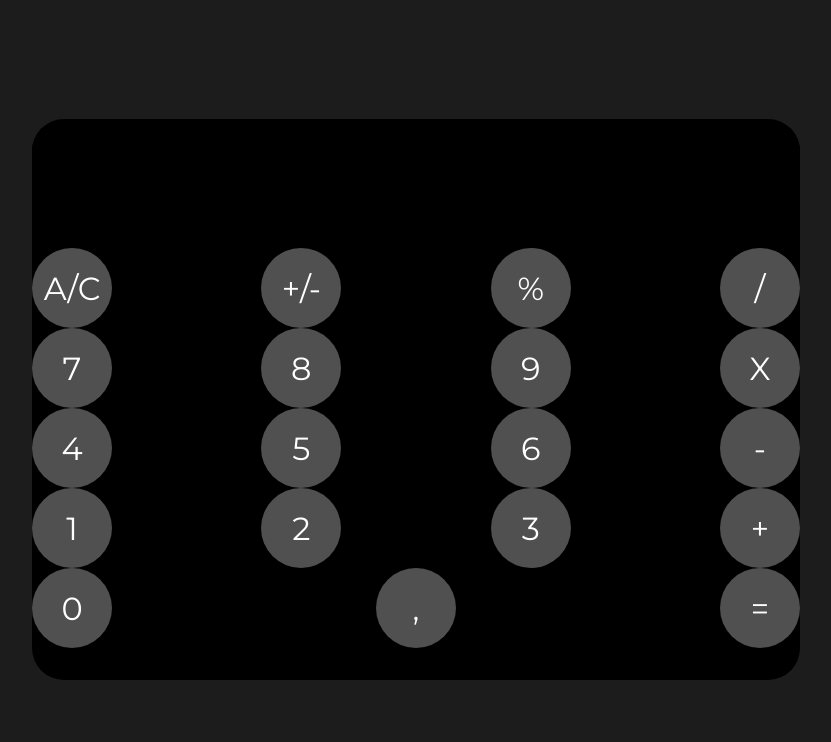
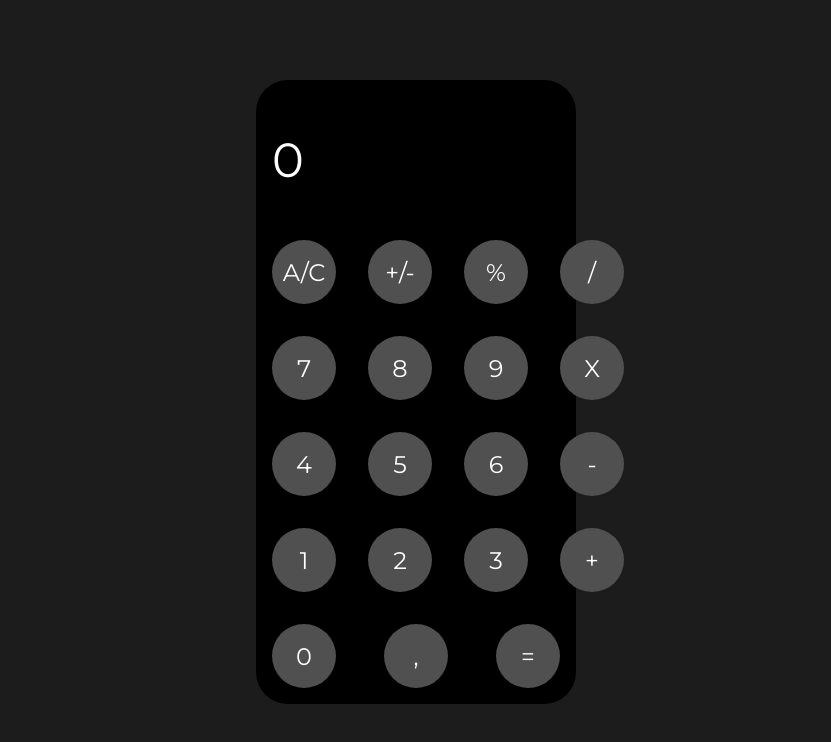
Before and after one commit to DriksSilva/calculadora, a React (Create React App) app: page / in a window 1280 px wide. Shown: the top 742 px of the page, without its empty margins (224-1055 px from the left). Built offline with nearby package versions, Linux system fonts and the light colour scheme.

Commit message:
Alterações de estlo

```diff
--- a/package.json
+++ b/package.json
@@ -3,6 +3,9 @@
   "version": "0.1.0",
   "private": true,
   "dependencies": {
+    "@emotion/react": "^11.13.0",
+    "@emotion/styled": "^11.13.0",
+    "@mui/material": "^5.16.5",
     "@testing-library/jest-dom": "^5.17.0",
     "@testing-library/react": "^13.4.0",
     "@testing-library/user-event": "^13.5.0",
@@ -16,7 +19,8 @@
     "start": "react-scripts start",
     "build": "react-scripts build",
     "test": "react-scripts test",
-    "eject": "react-scripts eject"
+    "eject": "react-scripts eject",
+    "postinstall": "npm prune"
   },
   "eslintConfig": {
     "extends": [
--- a/src/App.js
+++ b/src/App.js
@@ -1,41 +1,58 @@
-
-import {Container, Content, Row, Column} from './styles';
+import {Container, Content, Row} from './styles';
 import Input  from './components/Input'
 import Button from './components/Button/index';
+import { useState } from 'react';
 
 const App = () => {
+
+  const [currentNumber, setCurrentNumber] = useState(0);
+
+// Add numbers
+  const handleAddNumber = (number) => {
+    console.log(number)
+    setCurrentNumber(prev => `${number} ${prev === '0' ? '' : prev}`)
+  };
+
+// Clear display removing numbers
+  const handleClear = () => {
+    setCurrentNumber('0')
+  };
+
+// Calculate percent
+
+
   return (
     <Container>
       <Content>
-      <Input/>
+      <Input value={currentNumber}/>
       <Row>
-        <Button label={"A/C"}/>
-        <Button label={"+/-"}/>
-        <Button label={"%"}/>
-        <Button label={"/"}/>
+        <Button label={"A/C"} onClick={handleClear} className="operators"/>
+        <Button label={"+/-"} onClick={() => handleAddNumber ('')} className="operators"/>
+        <Button label={"%"} onClick={''} className="operators"/>
+        <Button label={"/"} onClick={() => handleAddNumber ('')} className="operators"/>
       </Row>
       <Row>
-        <Button label={7}/>
-        <Button label={8}/>
-        <Button label={9}/>
-        <Button label={"X"}/>
+        <Button label={"7"} onClick={() => handleAddNumber ('7')}/>
+        <Button label={"8"} onClick={() => handleAddNumber ('8')}/>
+        <Button label={"9"} onClick={() => handleAddNumber ('9')}/>
+        <Button label={"X"} onClick={() => handleAddNumber ('')}/>
       </Row>
       <Row>
-        <Button label={4}/>
-        <Button label={5}/>
-        <Button label={6}/>
-        <Button label={"-"}/>
+        <Button label={"4"} onClick={() => handleAddNumber ('4')}/>
+        <Button label={"5"} onClick={() => handleAddNumber ('5')}/>
+        <Button label={"6"} onClick={() => handleAddNumber ('6')}/>
+        <Button label={"-"} onClick={() => handleAddNumber ('=')}/>
       </Row>
       <Row>
-        <Button label={1}/>
-        <Button label={2}/>
-        <Button label={3}/>
-        <Button label={"+"}/>
+        <Button label={"1"} onClick={() => handleAddNumber ('1')}/>
+        <Button label={"2"} onClick={() => handleAddNumber ('2')}/>
+        <Button label={"3"} onClick={() => handleAddNumber ('3')}/>
+        <Button label={"+"} onClick={() => handleAddNumber ('')}/>
       </Row>
       <Row>
-        <Button label={0}/>
-        <Button label={","}/>
-        <Button label={"="}/>
+        <Button label={"0"} onClick={() => handleAddNumber ('')}/>
+        <Button label={","} onClick={() => handleAddNumber ('')}/>
+        <Button label={"="} onClick={() => handleAddNumber ('')} className="operators"/>
       </Row>
 
       </Content>
--- a/src/components/Button/style.js
+++ b/src/components/Button/style.js
@@ -1,17 +1,27 @@
 import styled from 'styled-components';
 
 export const ButtonContainer = styled.button`
-  width: 5rem;
-  height: 5rem;
+  width: 4rem;
+  height: 4rem;
   padding: 0.6rem;
+  margin: 1rem;
   border: none;
   border-radius: 2.5rem;
   background-color: #505050;
   color: #FFFFFF;
   font-family: "Montserrat", sans-serif;
-  font-size: 2rem;
+  font-size: 1.5rem;
   display: flex;
   align-items: center;
   justify-content: center;
-  flex: 1;
+
+
+  &:hover {
+    opacity: .5;
+  }
+
+  .operators {
+    background-color: #505050;
+  }
+
 `
--- a/src/components/Input/index.js
+++ b/src/components/Input/index.js
@@ -1,9 +1,9 @@
 import {InputContainer} from './style'
 
-const Input = () => {
+const Input = ({value}) => {
   return (
     <InputContainer>
-       <input/>
+       <input disabled value={value}/>
     </InputContainer>
   );
 }
--- a/src/components/Input/style.js
+++ b/src/components/Input/style.js
@@ -15,10 +15,11 @@ export const InputContainer = styled.div`
   input{
     width: 100%;
     height: 8rem;
+    padding: 1rem;
     background-color: #000000;
     color: #FFFF;
     font-family: "Montserrat", sans-serif;
-    font-size: 2.5rem;
+    font-size: 3rem;
     border: none;
     border-radius: 2rem 2rem 0 0;
     outline: none;
--- a/src/global.js
+++ b/src/global.js
@@ -6,6 +6,8 @@ const GlobalStyle = createGlobalStyle`
     padding: 0;
     font-family: "Montserrat", sans-serif;
   }
+
+
 `
 
 export default GlobalStyle;
--- a/src/styles.js
+++ b/src/styles.js
@@ -11,7 +11,7 @@ export const Container = styled.div`
 `
 
 export const Content = styled.div`
-  width: 60%;
+  width: 25%;
   min-height: 35rem;
   background-color: #000000;
   border-radius: 2rem;
@@ -23,10 +23,3 @@ export const Row = styled.div`
   justify-content: space-between;
   align-items: center;
 `
-
-export const Column = styled.div`
-  display: flex;
-  flex-direction: column;
-  justify-content: space-between;
-  align-items: center;
-`
```
Also changed, not shown: public/manifest.json (deleted), 2 other files (tests, documents, lock files or other folders).
